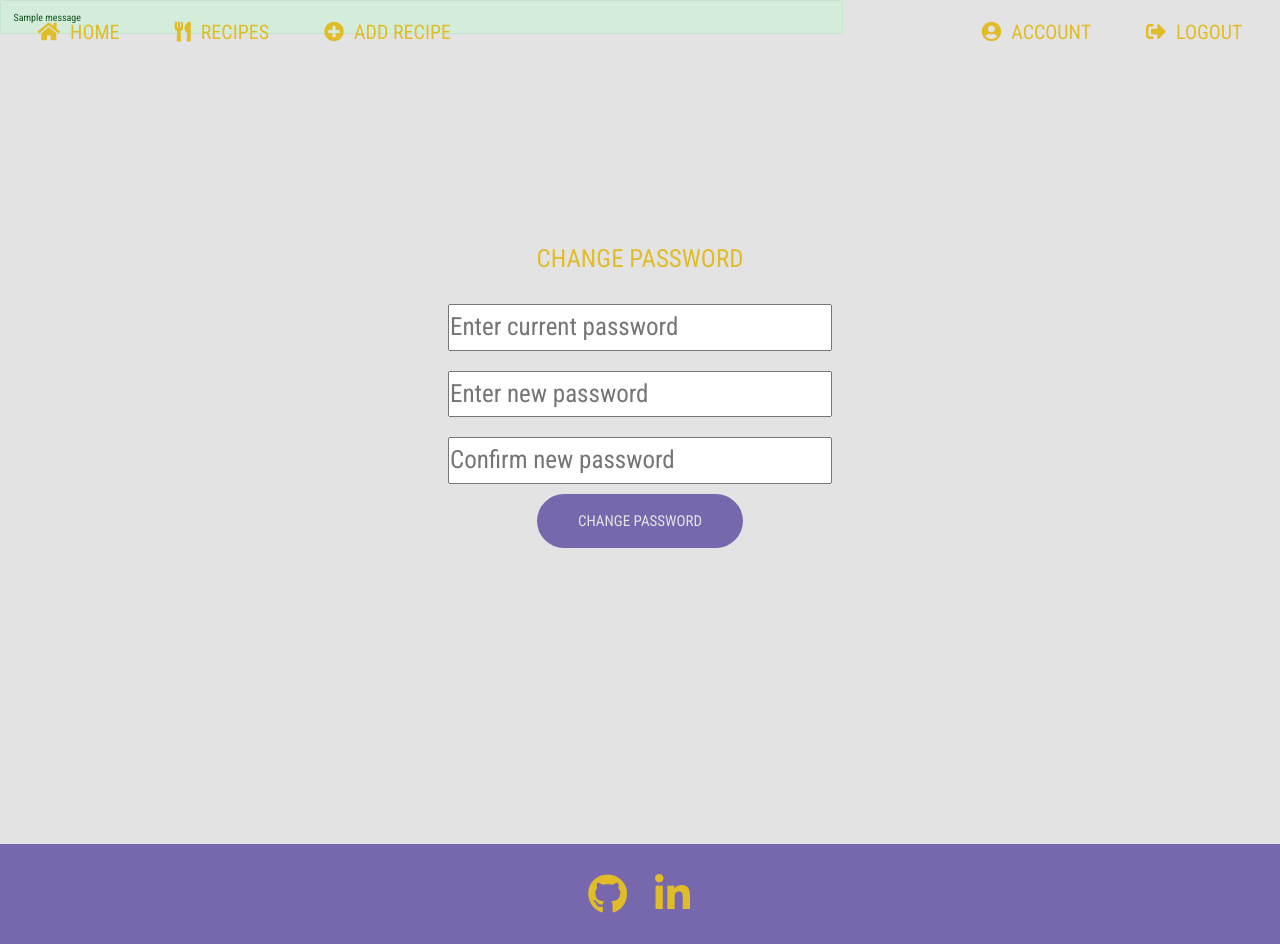
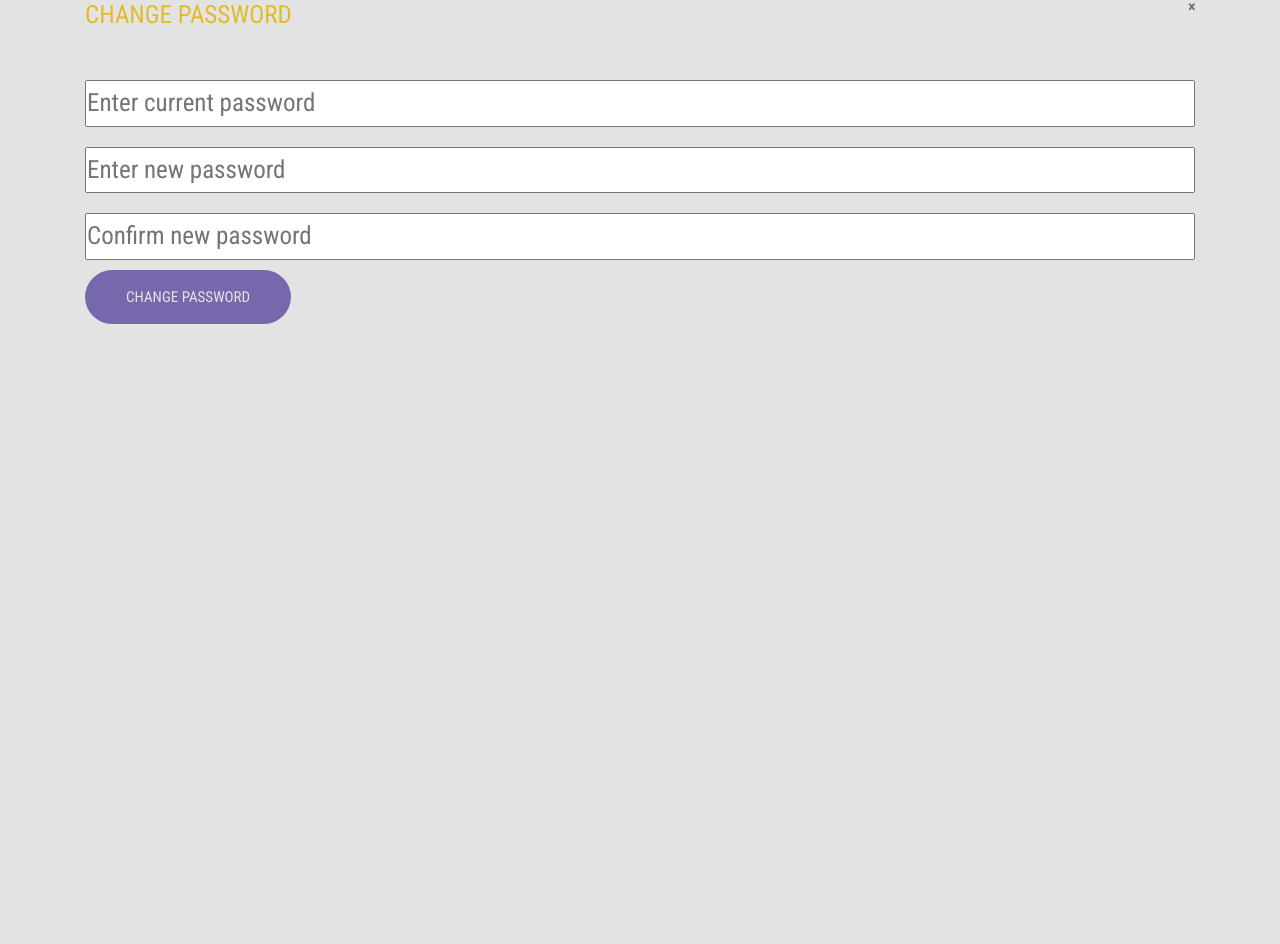
Before and after one commit to andreasdk/dcd-recipes, a Flask app: a page that uses whisk/templates/layout.html in a window 1280 px wide. After the commit the page ends 324 px from the top, so only its background shows below. Run offline with Flask 2, Linux system fonts and the light colour scheme; the visitor is signed in with stand-in values (Sample User, id 1); one stand-in notice (Sample message) is shown; a database or web service that is not in the repository returns one stand-in record (values such as "Sample title"); some libraries are stand-ins or nearby versions.

Commit message:
changed nav, content and footer blocks into optional includes across all pages

```diff
--- a/whisk/templates/account.html
+++ b/whisk/templates/account.html
@@ -1,5 +1,6 @@
 {% extends 'layout.html' %}
-{% block body %}
+{% block nav %} {% include 'includes/_navbar.html' %} {% endblock %}
+{% block content %}
 {% if session.username %}
 
 <div class="container">
@@ -43,3 +44,5 @@
 
 {% endif %}
 {% endblock %}
+
+{% block footer %} {% include 'includes/_footer.html' %} {% endblock %}
--- a/whisk/templates/add_recipe.html
+++ b/whisk/templates/add_recipe.html
@@ -1,4 +1,4 @@
-{% extends 'layout.html' %} {% block body %}
+{% extends 'layout.html' %} {% block content %}
 <main class="recipe-form">
     <div class="container u-padding-top-lg">
         <h1 class="heading-secondary text-center">New Recipe</h1>
--- a/whisk/templates/change_password.html
+++ b/whisk/templates/change_password.html
@@ -1,11 +1,13 @@
-{% extends 'layout.html' %} {% block body %}
-<section id="password_form">
-    <div class="form-container">
-        <div class="form-inner">
+{% extends 'layout.html' %}
+
+{% block content %}
+<section class="container">
+    <a href=" {{ url_for('main.home') }}"class="close" aria-label="Close"><span aria-hidden="true">&times;</span></a>
         <h1 class="heading-primary">Change Password</h1>
         <form method="POST" action="">
             {{ form.hidden_tag() }}
-                <div class="form-input">
+            <div class="row">
+                    <div class="form-input col-sm-12">
                             {% if form.current_password.errors %} {{ form.current_password(class="form-control form-input is-invalid") }}
                             <div class="invalid-feedback">
                                 {% for error in form.current_password.errors %}
@@ -13,7 +15,7 @@
                             </div>
                             {% else %} {{ form.current_password(required=true, class="form-input-field", placeholder="Enter current password") }} {% endif %}
                         </div>
-                <div class="form-input">
+                        <div class="form-input col-sm-12">
                             {% if form.new_password.errors %} {{ form.new_password(class="form-control form-input is-invalid") }}
                             <div class="invalid-feedback">
                                 {% for error in form.new_password.errors %}
@@ -22,7 +24,7 @@
                             {% else %} {{ form.new_password(required=true, class="form-input-field", placeholder="Enter new password") }} {% endif %}
                         </div>
                         <!--Confirm Password-->
-                <div class="form-input">
+                        <div class="form-input col-sm-12">
                             {% if form.confirm_password.errors %} {{ form.confirm_password(class="form-control form-input is-invalid") }}
                             <div class="invalid-feedback">
                                 {% for error in form.confirm_password.errors %}
@@ -31,11 +33,11 @@
                             {% else %} {{ form.confirm_password(required=true, class="form-input-field", placeholder="Confirm new password") }} {% endif %}
                         </div>
 
-                <div class="form-group">
+                        <div class="form-group col-sm-12">
                             {{ form.submit(class="btn btn-purple mt-3") }}
                         </div>
+            </div>
+
         </form>
-        </div>
-    </div>
 </section>
 {% endblock %}
--- a/whisk/templates/edit_recipe.html
+++ b/whisk/templates/edit_recipe.html
@@ -1,4 +1,4 @@
-{% extends 'layout.html' %} {% block body %}
+{% extends 'layout.html' %} {% block content %}
 <main class="recipe-form">
     <div class="container u-padding-top-lg">
         <h1 class="heading-secondary text-center">Update Recipe</h1>
--- a/whisk/templates/home.html
+++ b/whisk/templates/home.html
@@ -1,6 +1,6 @@
 {% extends 'layout.html' %}
-
-{% block body %}
+{% block nav %} {% include 'includes/_navbar.html' %} {% endblock %}
+{% block content %}
 <header class="header">
     <!--Header Background Video-->
     <div class="bg-video">
@@ -40,3 +40,5 @@
     </ul>
 </nav>
 {% endblock %}
+
+{% block footer %} {% include 'includes/_footer.html' %} {% endblock %}
--- a/whisk/templates/layout.html
+++ b/whisk/templates/layout.html
@@ -15,27 +15,7 @@
 </head>
 <body>
 
-    {% include 'includes/_navbar.html' %}
-
-    <main>
-        <!--FLASH MESSAGES-->
-        <div class="row">
-            <div class="col-md-8">
-                {% with messages = get_flashed_messages(with_categories=true) %} {% if messages %} {% for category, message in messages %}
-                <div class="alert alert-{{ category }}">
-                    {{ message }}
-                </div>
-                {% endfor %} {% endif %} {% endwith %}
-            </div>
-        </div>
-        <!--TEMPLATE CONTENT-->
-        {% block body %}{% endblock %}
-    </main>
-
-    <footer class="footer">
-        <!-- FOOTER -->
-        {% include 'includes/_footer.html' %}
-    </footer>
+    {% block nav %} {% endblock %} {% block content %} {% endblock %} {% block footer %} {% endblock %}
 
     <script src="https://code.jquery.com/jquery-3.3.1.slim.min.js" integrity="sha384-q8i/X+965DzO0rT7abK41JStQIAqVgRVzpbzo5smXKp4YfRvH+8abtTE1Pi6jizo" crossorigin="anonymous"></script>
     <script src="https://cdnjs.cloudflare.com/ajax/libs/popper.js/1.14.7/umd/popper.min.js" integrity="sha384-UO2eT0CpHqdSJQ6hJty5KVphtPhzWj9WO1clHTMGa3JDZwrnQq4sF86dIHNDz0W1" crossorigin="anonymous"></script>
--- a/whisk/templates/login.html
+++ b/whisk/templates/login.html
@@ -1,5 +1,5 @@
 {% extends 'layout.html' %}
-{% block body %}
+{% block content %}
 <section id="login">
     <div class="form-container">
         <div class="form-inner">
--- a/whisk/templates/recipe.html
+++ b/whisk/templates/recipe.html
@@ -1,4 +1,4 @@
-{% extends 'layout.html' %} {% block body %}
+{% extends 'layout.html' %} {% block content %}
 <div class="container px-0 recipe_container">
     <div class="row align-items-start">
         <div class="col-md-6 text-center">
--- a/whisk/templates/register.html
+++ b/whisk/templates/register.html
@@ -1,4 +1,4 @@
-{% extends 'layout.html' %} {% block body %}
+{% extends 'layout.html' %} {% block content %}
 <section id="register">
     <div class="form-container">
         <h1 class="heading-primary">Register</h1>
```
Also changed, not shown: whisk/templates/recipes.html (+12 -6 lines). Lines whose indentation alone changed are shown as unchanged.
